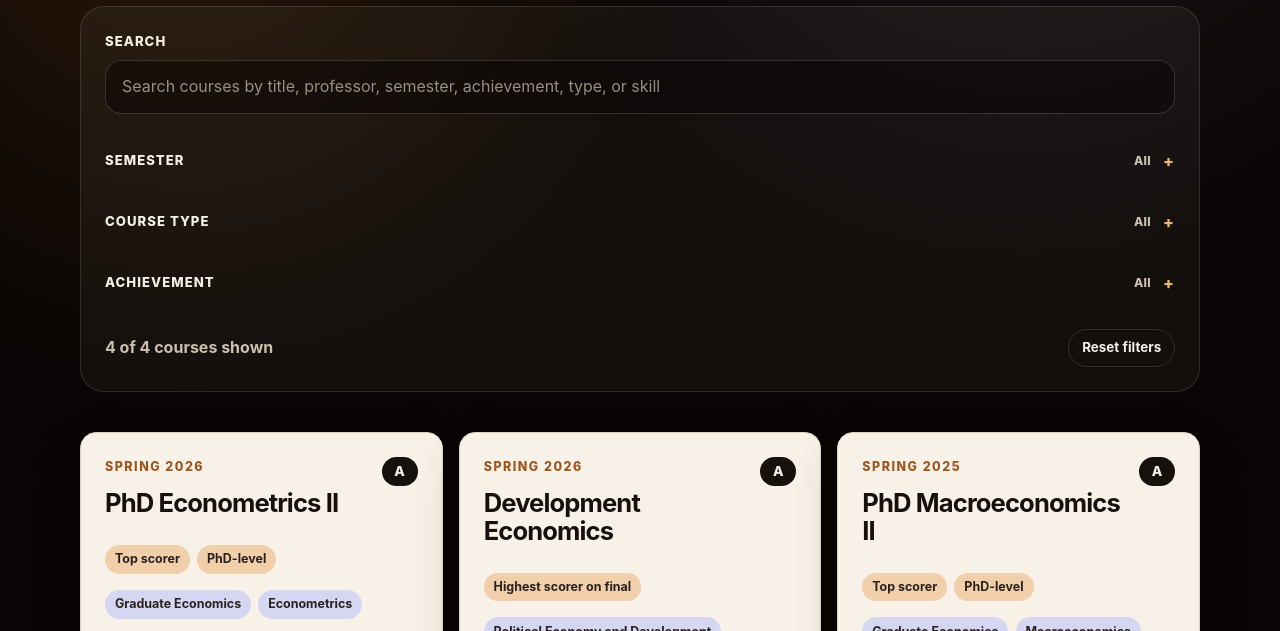
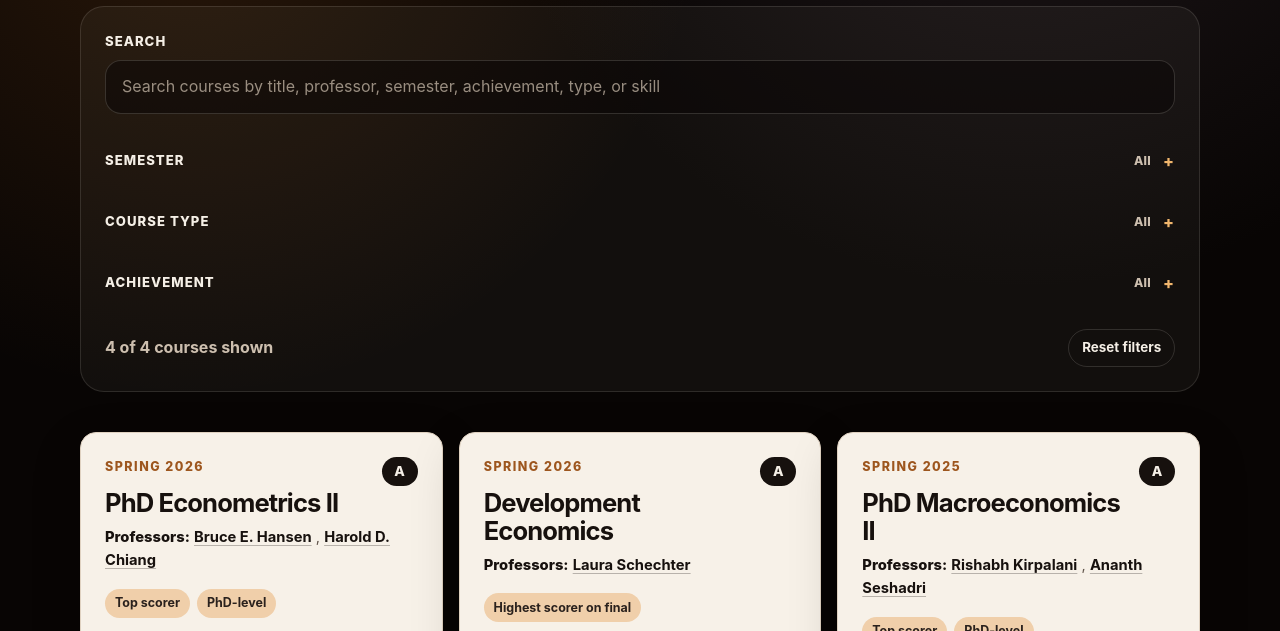
Before and after one commit to rishavbroy/rishavbroy.github.io, an Astro site: page /courses in a window 1280 px wide. Shown: the part 271-902 px from the top of the page. Built offline with nearby package versions, Linux system fonts and the light colour scheme; Astro itself is replaced by a stand-in of ours.

Commit message:
Show linked professors on course cards

```diff
--- a/src/components/CourseCard.astro
+++ b/src/components/CourseCard.astro
@@ -1,7 +1,9 @@
 ---
 import type { CollectionEntry } from "astro:content";
+import PeopleList from "./PeopleList.astro";
 import TagList from "./TagList.astro";
 import { toFilterData, toSearchData } from "../lib/filterData";
+import { getPeopleNames } from "../data/people";
 
 interface Props {
   course: CollectionEntry<"courses">;
@@ -10,13 +12,16 @@ interface Props {
 const { course } = Astro.props;
 const { data } = course;
 const filterScope = "courses";
+const peopleContext = `course: ${data.title}`;
+const professorNames = getPeopleNames(data.professors, peopleContext);
 const searchData = toSearchData([
   data.title,
   data.semester,
   data.grade,
   data.achievements,
   data.types,
-  data.skills
+  data.skills,
+  professorNames
 ]);
 ---
 
@@ -35,6 +40,7 @@ const searchData = toSearchData([
     </div>
     {data.grade && <span class="grade-pill" aria-label={`Grade: ${data.grade}`}>{data.grade}</span>}
   </div>
+  <PeopleList ids={data.professors} label="Professors" context={peopleContext} />
   <TagList tags={data.achievements} label={`Achievements for ${data.title}`} variant="achievement" />
   <TagList tags={data.types} label={`Types for ${data.title}`} variant="type" />
   <TagList tags={data.skills} label={`Skills for ${data.title}`} variant="skill" />
--- /dev/null
+++ b/src/components/PeopleList.astro
@@ -0,0 +1,24 @@
+---
+import { getPeopleByIds } from "../data/people";
+
+interface Props {
+  ids?: string[];
+  label: string;
+  context?: string;
+}
+
+const { ids = [], label, context = label } = Astro.props;
+const people = getPeopleByIds(ids, context);
+---
+
+{people.length > 0 && (
+  <p class="people-line">
+    <span>{label}:</span>{" "}
+    {people.map((person, index) => (
+      <>
+        {index > 0 && <span aria-hidden="true">, </span>}
+        <a href={person.url} target="_blank" rel="noreferrer">{person.name}</a>
+      </>
+    ))}
+  </p>
+)}
--- a/src/data/courses.json
+++ b/src/data/courses.json
@@ -5,12 +5,26 @@
     "semester": "Spring 2026",
     "termOrder": 202601,
     "grade": "A",
-    "achievements": ["Top scorer", "PhD-level"],
-    "types": ["Graduate Economics", "Econometrics"],
-    "skills": ["Asymptotic theory", "Causal inference", "Stata"],
+    "achievements": [
+      "Top scorer",
+      "PhD-level"
+    ],
+    "types": [
+      "Graduate Economics",
+      "Econometrics"
+    ],
+    "skills": [
+      "Asymptotic theory",
+      "Causal inference",
+      "Stata"
+    ],
     "syllabusUrl": "",
     "featured": true,
-    "order": 1
+    "order": 1,
+    "professors": [
+      "bruce-hansen",
+      "harold-chiang"
+    ]
   },
   {
     "id": "phd-macroeconomics-ii",
@@ -18,12 +32,25 @@
     "semester": "Spring 2025",
     "termOrder": 202501,
     "grade": "A",
-    "achievements": ["Top scorer", "PhD-level"],
-    "types": ["Graduate Economics", "Macroeconomics"],
-    "skills": ["Dynamic models", "MATLAB"],
+    "achievements": [
+      "Top scorer",
+      "PhD-level"
+    ],
+    "types": [
+      "Graduate Economics",
+      "Macroeconomics"
+    ],
+    "skills": [
+      "Dynamic models",
+      "MATLAB"
+    ],
     "syllabusUrl": "",
     "featured": true,
-    "order": 2
+    "order": 2,
+    "professors": [
+      "rishabh-kirpalani",
+      "ananth-seshadri"
+    ]
   },
   {
     "id": "measure-integration",
@@ -31,12 +58,24 @@
     "semester": "Spring 2025",
     "termOrder": 202501,
     "grade": "A",
-    "achievements": ["Top scorer of first half", "Master's-level", "Honors"],
-    "types": ["Mathematics"],
-    "skills": ["Proofs", "Measure theory"],
+    "achievements": [
+      "Top scorer of first half",
+      "Master's-level",
+      "Honors"
+    ],
+    "types": [
+      "Mathematics"
+    ],
+    "skills": [
+      "Proofs",
+      "Measure theory"
+    ],
     "syllabusUrl": "",
     "featured": true,
-    "order": 3
+    "order": 3,
+    "professors": [
+      "shengwen-gan"
+    ]
   },
   {
     "id": "development-economics",
@@ -44,11 +83,22 @@
     "semester": "Spring 2026",
     "termOrder": 202601,
     "grade": "A",
-    "achievements": ["Highest scorer on final"],
-    "types": ["Political Economy and Development", "Economics"],
-    "skills": ["Development theory", "Empirical development"],
+    "achievements": [
+      "Highest scorer on final"
+    ],
+    "types": [
+      "Political Economy and Development",
+      "Economics"
+    ],
+    "skills": [
+      "Development theory",
+      "Empirical development"
+    ],
     "syllabusUrl": "",
     "featured": true,
-    "order": 4
+    "order": 4,
+    "professors": [
+      "laura-schechter"
+    ]
   }
 ]
--- a/src/styles/global.css
+++ b/src/styles/global.css
@@ -306,6 +306,27 @@ p {
   align-items: flex-start;
   justify-content: space-between;
   gap: var(--space-3);
+}
+
+.people-line {
+  margin: calc(var(--space-3) * -0.25) 0 var(--space-3);
+  color: var(--card-muted);
+  font-size: 0.92rem;
+}
+
+.people-line span:first-child {
+  color: var(--card-text);
+  font-weight: 800;
+}
+
+.people-line a {
+  color: var(--card-text);
+  font-weight: 700;
+  text-decoration-color: rgb(23 17 14 / 0.28);
+}
+
+.people-line a:hover {
+  text-decoration-color: #9d561e;
 }
 
 .grade-pill {
@@ -693,11 +714,6 @@ html[data-js="true"] .filter-panel {
   background: rgb(245 239 230 / 0.04);
 }
 
-.collection-footnote {
-  margin: var(--space-5) 0 0;
-  color: var(--text-muted);
-  font-size: 0.9rem;
-}
 
 .no-filter-results[hidden],
 [data-filter-card][hidden] {
```
